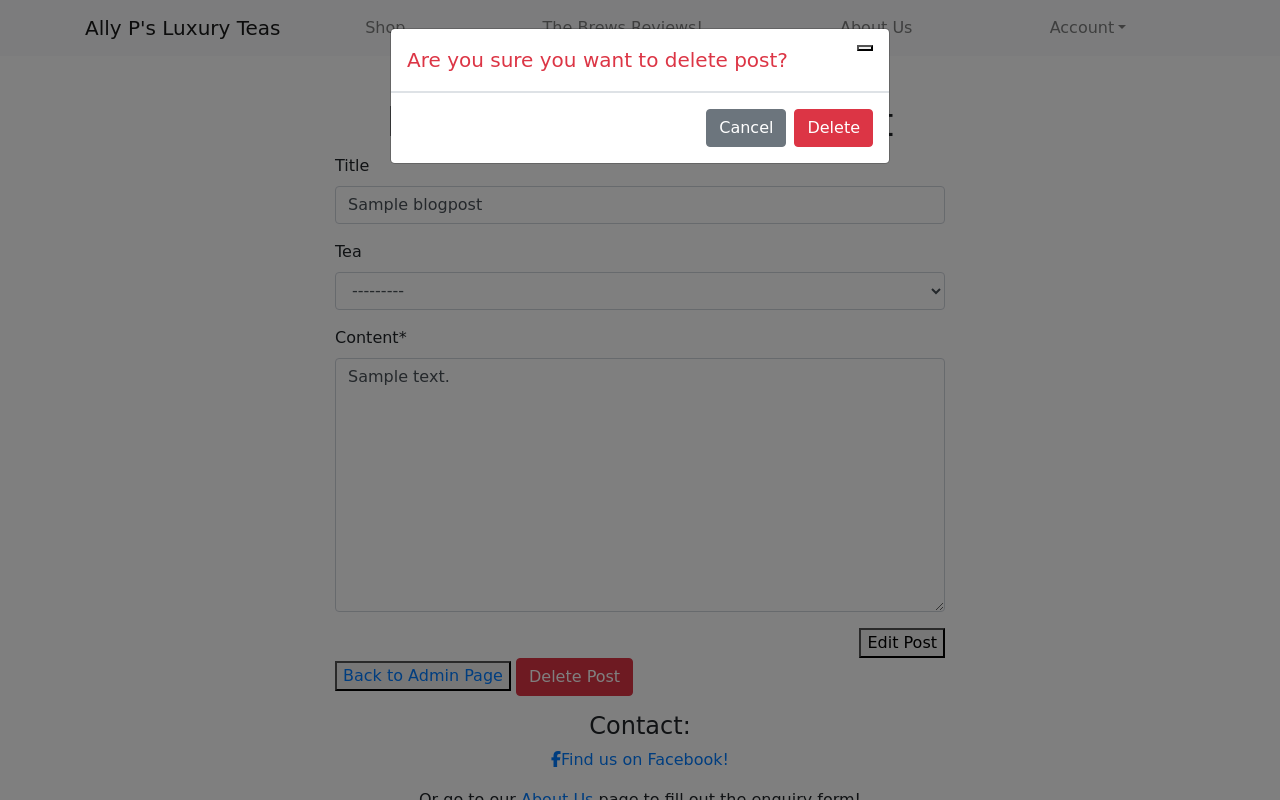
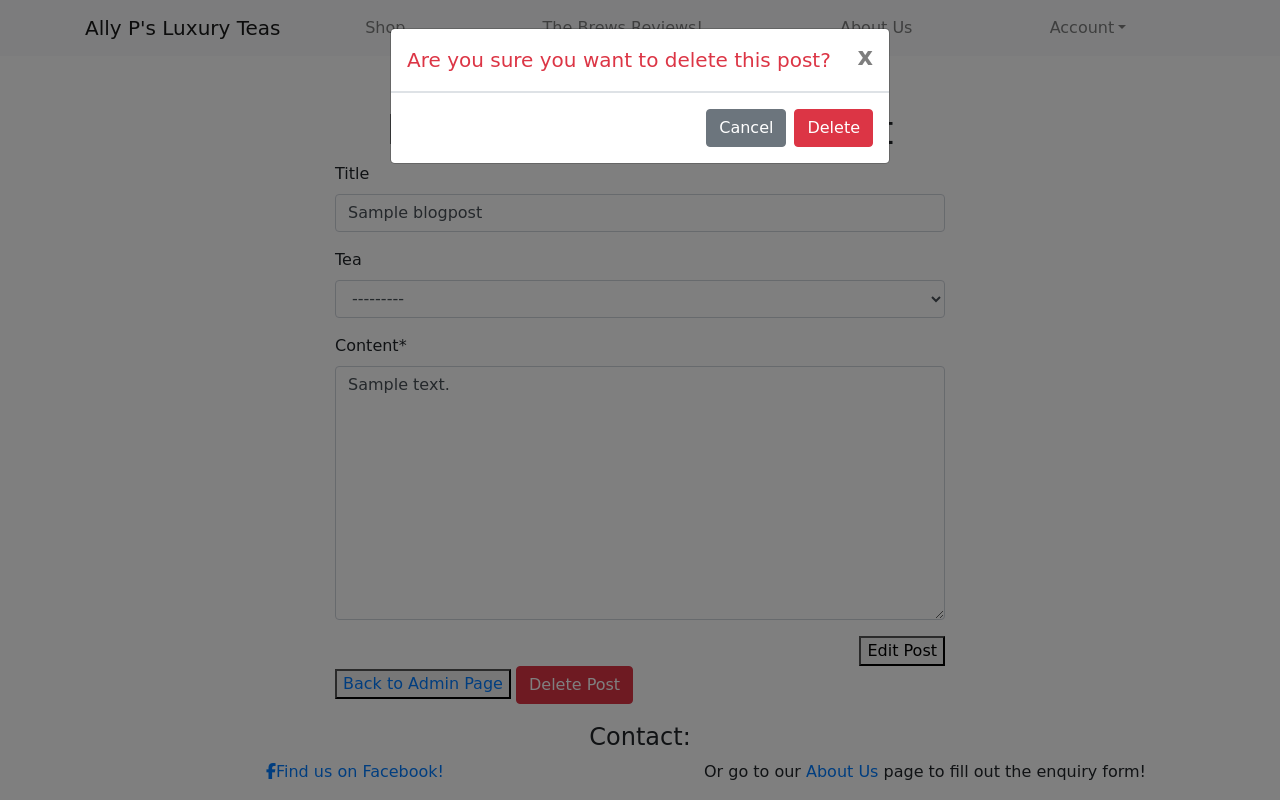
Before and after one commit to AlistairDriscoll/Ally-Ps-Luxury-Teas-Leeds, a Django app: page /superuser_admin/manage_post/1 in a window 1280 px wide, after a click on "Delete Post". Run offline with Django 4.2, Linux system fonts and the light colour scheme; a user stored in the database is signed in; data comes from the database, SQL or seed files in the repository; tables that the repository leaves empty hold one stand-in row (values such as "Sample post"); some libraries are stand-ins or nearby versions; some web fonts are replaced.

Commit message:
Update delete post modal for bootstrap 4, add success message to delete post view, and bottom margin to navbar

```diff
--- a/static/css/base.css
+++ b/static/css/base.css
@@ -28,3 +28,7 @@ body {
 main {
     flex: 1 0 auto;
 }
+
+.message-container {
+    position: absolute;
+}
--- a/superuser_admin/templates/superuser_admin/manage_post.html
+++ b/superuser_admin/templates/superuser_admin/manage_post.html
@@ -25,21 +25,25 @@
     <div class="modal fade"
      id="deletePostModal"
      tabindex="-1"
+     role="dialog"
      aria-labelledby="deletePostModalLabel"
      aria-hidden="true">
-        <div class="modal-dialog">
+    <div class="modal-dialog" role="document">
         <div class="modal-content">
             <div class="modal-header">
-                    <h5 class="modal-title text-danger" id="deletePostModalLabel">Are you sure you want to delete post?</h5>
+                <h5 class="modal-title text-danger" id="deletePostModalLabel">
+                    Are you sure you want to delete this post?
+                </h5>
                 <button type="button"
-                            class="btn-close"
-                            data-bs-dismiss="modal"
-                            aria-label="Close"></button>
+                        class="close"
+                        data-dismiss="modal"
+                        aria-label="Close">
+                    <span aria-hidden="true">x</span>
+                </button>
             </div>
             <div class="modal-footer">
-                    <button type="button" class="btn btn-secondary" data-bs-dismiss="modal">Cancel</button>
-                    <form action="{% url 'delete_post' post_pk=post.pk %}"
-                          method="post">
+                <button type="button" class="btn btn-secondary" data-dismiss="modal">Cancel</button>
+                <form action="{% url 'delete_post' post_pk=post.pk %}" method="post">
                     {% csrf_token %}
                     <button type="submit" class="btn btn-danger">Delete</button>
                 </form>
--- a/superuser_admin/views.py
+++ b/superuser_admin/views.py
@@ -103,9 +103,10 @@ def delete_post(request, post_pk):
         post = get_object_or_404(BlogPost, pk=post_pk)
         post.delete()
 
+        messages.success(request, 'Post succesfully deleted!')
         return redirect('superuser_admin_page')
     else:
-        messages.warning(request, "You are not allowed to visit this page")
+        messages.warning(request, "You are not allowed to visit this page.")
         return redirect("shop")
 
 
@@ -129,7 +130,7 @@ def superuser_view_product(request, sku):
 
         return render(request, template, context)
     else:
-        messages.warning(request, "You are not allowed to visit this page")
+        messages.warning(request, "You are not allowed to visit this page.")
         return redirect("shop")
 
 
@@ -149,7 +150,7 @@ def superuser_view_order(request, pk):
         return render(request, template, context)
 
     else:
-        messages.warning(request, "You are not allowed to visit this page")
+        messages.warning(request, "You are not allowed to visit this page.")
         return redirect("shop")
 
 
@@ -167,5 +168,5 @@ def view_enquiry(request, pk):
         return render(request, 'superuser_admin/view_enquiry.html', context)
 
     else:
-        messages.warning(request, "You are not allowed to visit this page")
+        messages.warning(request, "You are not allowed to visit this page.")
         return redirect("shop")
--- a/templates/base.html
+++ b/templates/base.html
@@ -34,7 +34,7 @@
     <body>
         <header>
             <!-- Header contents -->
-            <nav class="navbar navbar-expand-lg navbar-light bg-light">
+            <nav class="navbar navbar-expand-lg navbar-light bg-light mb-2">
                 <div class="container">
                     <a class="navbar-brand" href="{% url 'welcome' %}">Ally P's Luxury Teas</a>
 
@@ -83,9 +83,7 @@
 
                             {% if bag_items %}
                                 <li class="nav-item">
-                                    <a class="nav-link" href="{% url 'view_bag' %}">
-                                        View Bag
-                                    </a>
+                                    <a class="nav-link" href="{% url 'view_bag' %}">View Bag</a>
                                 </li>
                             {% endif %}
                         </ul>
@@ -128,16 +126,27 @@
             {% endblock content %}
         </main>
         <footer class="text-center mt-3">
+            <div class="container">
+                <div class="row">
+                    <div class="col-12 mx-auto">
                         <h4>Contact:</h4>
+                    </div>
+                    <div class="col-12 col-md-6">
                         <p>
                             <a aria-label="Link to Facebook"
                                href="https://facebook.com"
                                rel="noopener"
                                target="_blank"><span class="fab fa-facebook-f" aria-hidden="true"></span>Find us on Facebook!</a>
                         </p>
+                    </div>
+                    <div class="col-12 col-md-6">
                         <p>
                             Or go to our <a aria-label="Go to about page" href="{% url 'about_us' %}">About Us</a> page to fill out the enquiry form!
                         </p>
+                    </div>
+                </div>
+            </div>
+
         </footer>
         <!-- Scripts: -->
         <!-- J-Query -->
```
Also changed, not shown: brewsreviews/templates/brewsreviews/blog_post.html (+17 -2 lines). Lines whose indentation alone changed are shown as unchanged.
